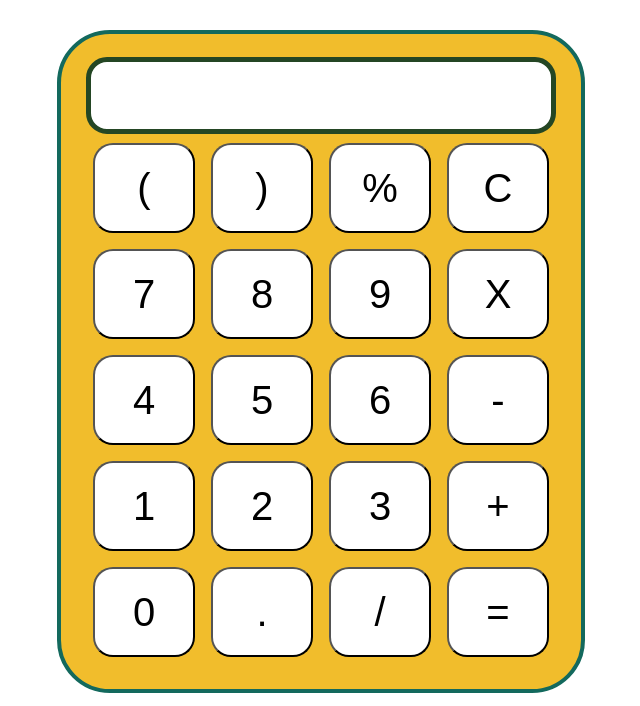
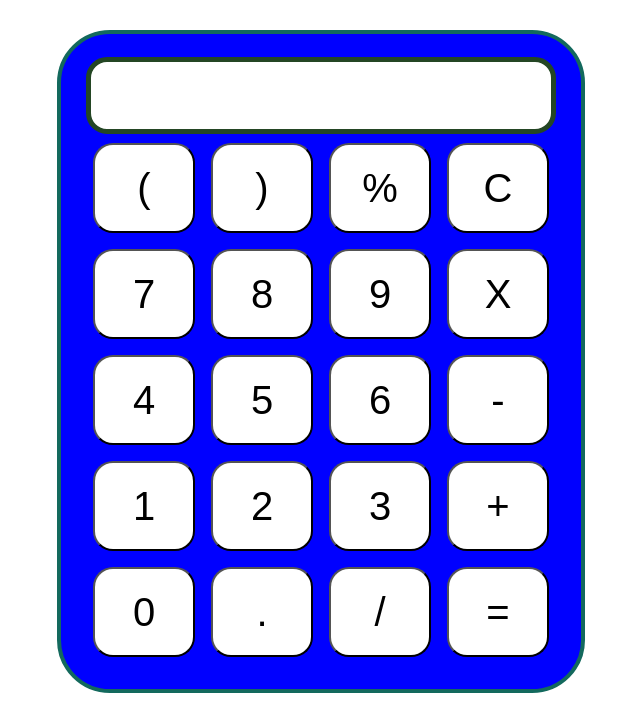
Before and after one commit to deepak722/CALCULATOR, a plain HTML site: page index.html in a window 1280 px wide. Shown: the part 94-800 px from the top of the page, without its empty margins (319-959 px from the left). Drawn offline with Linux system fonts and the light colour scheme.

Commit message:
Update style.css

```diff
--- a/style.css
+++ b/style.css
@@ -26,7 +26,7 @@ h1{
 
 .calculator{
     border: 4px solid #13695d;
-    background-color: #f1bd2c;
+    background-color: #0000FF;
     padding: 23px;
     border-radius: 53px;
     display: inline-block;
```
